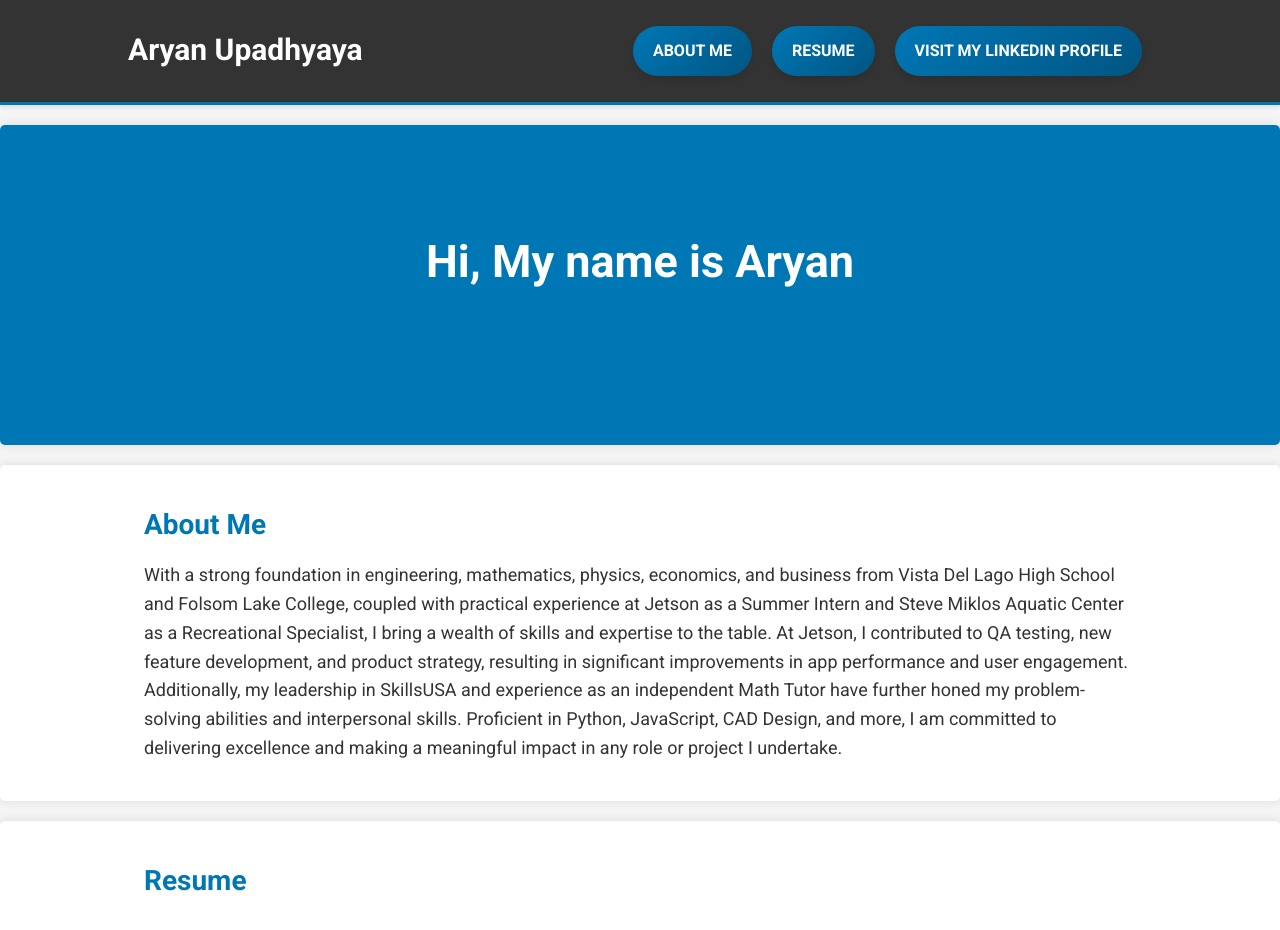
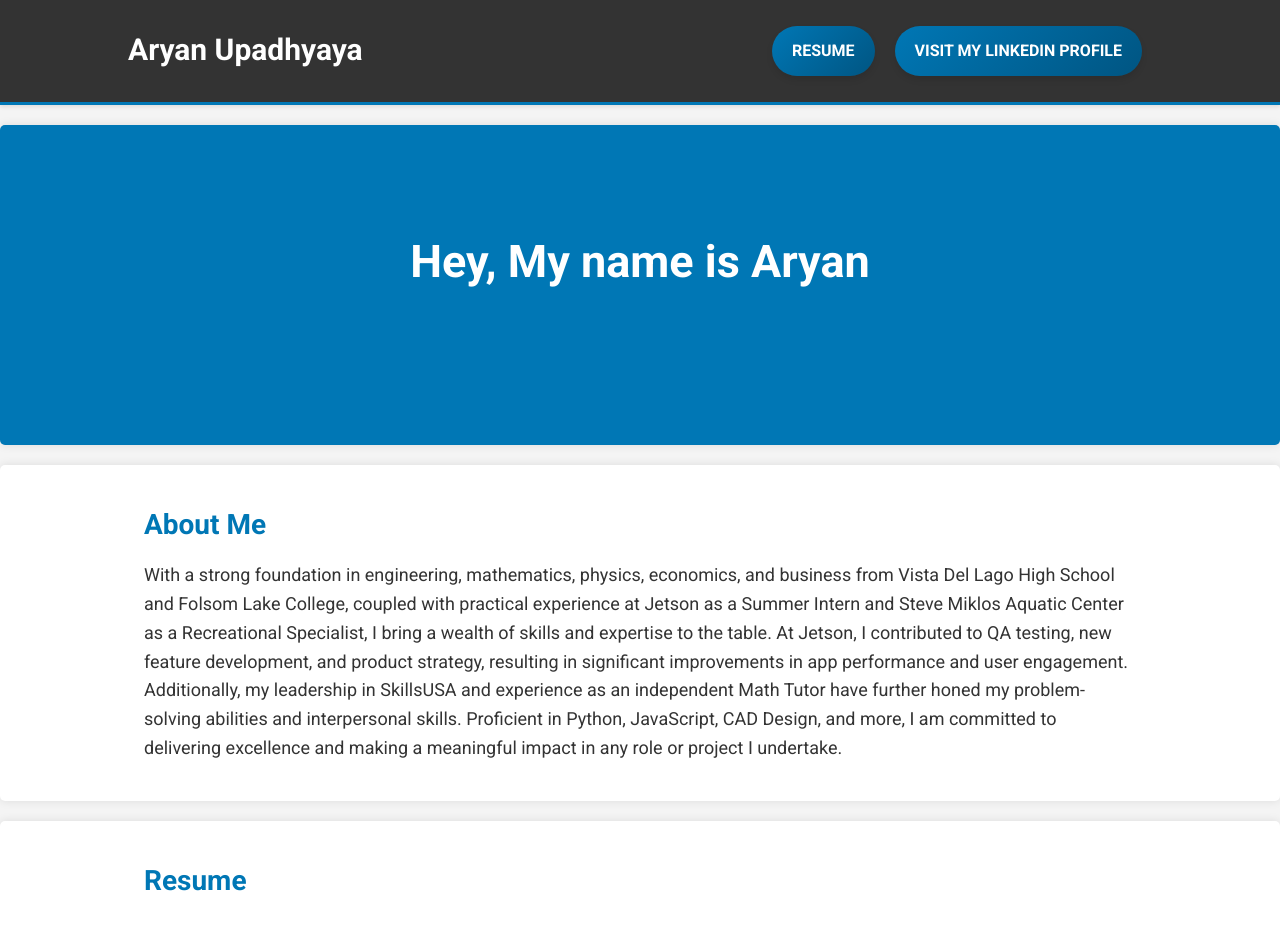
Before and after one commit to AryanUPA/AryanUpadhyaya, a plain HTML site: page index.html in a window 1280 px wide. Shown: the top 930 px of the page. Drawn offline with Linux system fonts and the light colour scheme.

Commit message:
Update index.html

```diff
--- a/index.html
+++ b/index.html
@@ -3,7 +3,7 @@
 <head>
     <meta charset="UTF-8">
     <meta name="viewport" content="width=device-width, initial-scale=1.0">
-    <title>Aryan Upadhyaya's Portfolio</title>
+    <title>My Name is Aryan</title>
     <link href="https://fonts.googleapis.com/css2?family=Roboto:wght@300;400;700&display=swap" rel="stylesheet">
     <style>
         body {
@@ -155,7 +155,6 @@
             </div>
             <nav>
                 <ul>
-                    <li><a href="#about" class="button">About Me</a></li>
                     <li><a href="Resume-AryanUpadhyaya.pdf" target="_blank" class="button">Resume</a></li>
                     <li><a href="https://www.linkedin.com/in/aryan-upadhyaya/" target="_blank" class="button">Visit my LinkedIn Profile</a></li>
                 </ul>
@@ -172,7 +171,7 @@
             <div style="top: 50%; left: 20%;"></div>
         </div>
         <div class="container">
-            <h1>Hi, My name is Aryan</h1>
+            <h1>Hey, My name is Aryan</h1>
         </div>
     </section>
 
```
